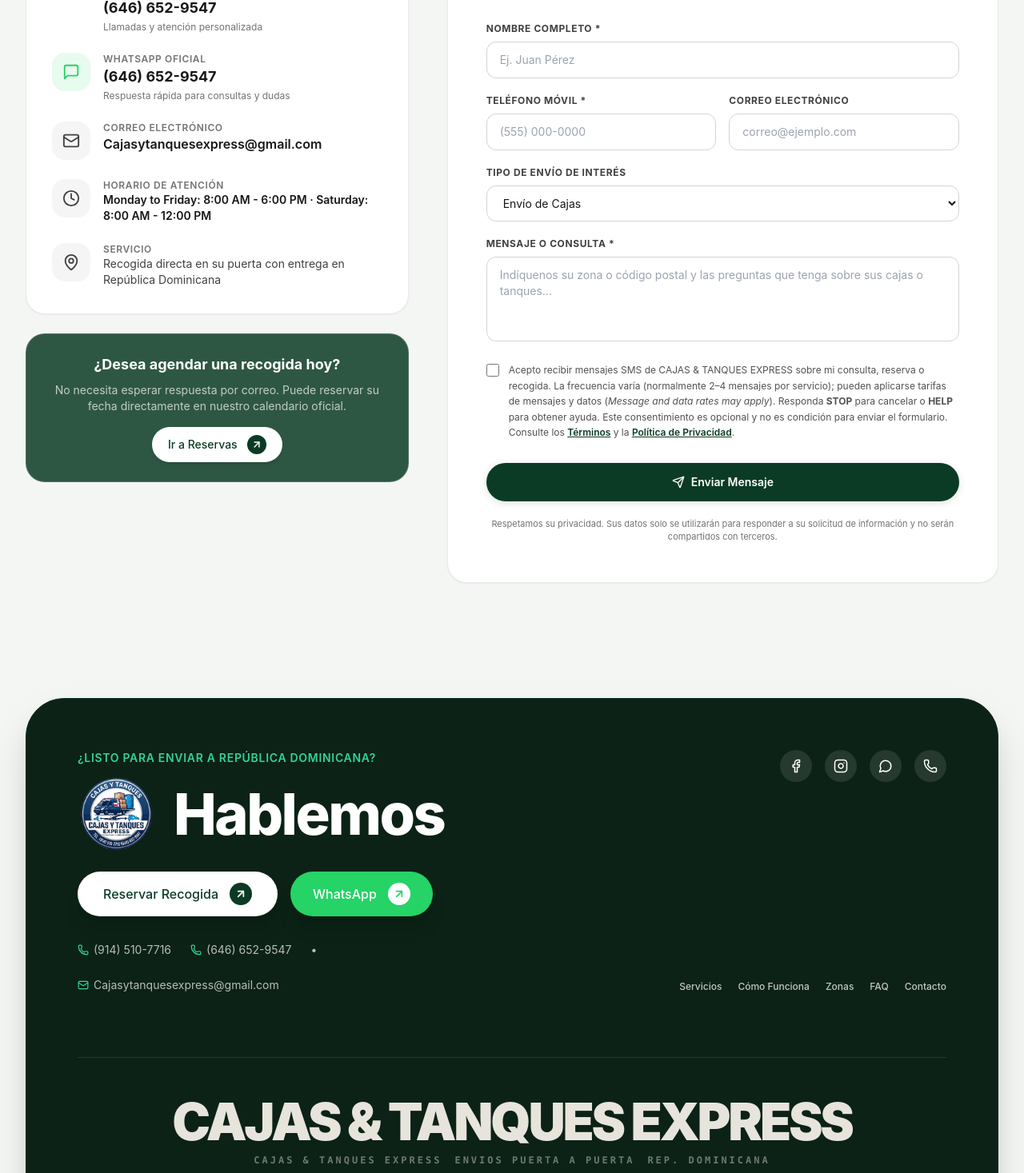
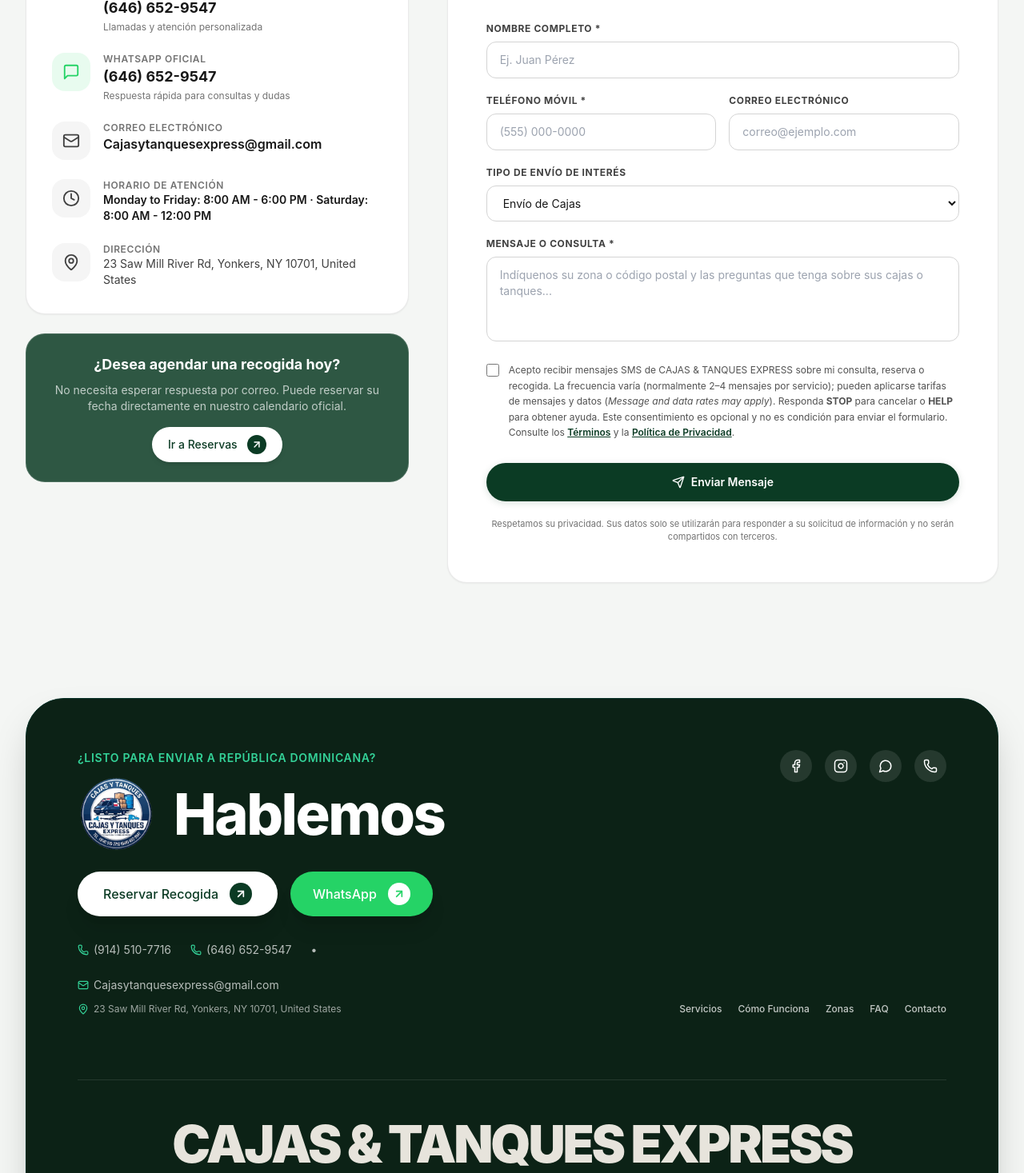
Before and after one commit to Hash-Overflow-bit/Cajas-Tanques-Express-Website, a Next.js app: page /contacto in a window 1280 px wide. Shown: the part 489-1956 px from the top of the page at 80% size. Built offline with nearby package versions, Linux system fonts and the light colour scheme.

Commit message:
chore: update business address

```diff
--- a/src/app/contacto/page.tsx
+++ b/src/app/contacto/page.tsx
@@ -164,10 +164,10 @@ export default function ContactoPage() {
                 </div>
                 <div>
                   <span className="text-xs font-semibold text-neutral-500 uppercase tracking-wider block">
-                    Servicio
+                    Dirección
                   </span>
                   <span className="text-sm text-neutral-700 block">
-                    Recogida directa en su puerta con entrega en República Dominicana
+                    {siteConfig.contact.address}
                   </span>
                 </div>
               </div>
--- a/src/app/privacidad/page.tsx
+++ b/src/app/privacidad/page.tsx
@@ -124,6 +124,7 @@ export default function PrivacidadPage() {
             </p>
             <div className="p-4 rounded-xl bg-canvas border border-neutral-200 text-sm">
               <p><strong>{siteConfig.name}</strong></p>
+              <p>Dirección: {siteConfig.contact.address}</p>
               <p>Correo de atención: <a href={`mailto:${siteConfig.contact.email}`} className="text-brand-900 font-semibold">{siteConfig.contact.email}</a></p>
               <p>Teléfono: <a href={`tel:${siteConfig.contact.phoneRaw}`} className="text-brand-900 font-semibold">{siteConfig.contact.phoneDisplay}</a> · <a href={`tel:${siteConfig.contact.phoneSecondaryRaw}`} className="text-brand-900 font-semibold">{siteConfig.contact.phoneSecondaryDisplay}</a></p>
               <p>Horario: {siteConfig.contact.hours}</p>
--- a/src/app/terminos/page.tsx
+++ b/src/app/terminos/page.tsx
@@ -134,7 +134,7 @@ export default function TerminosPage() {
               7. Canales de Consulta y Aclaraciones
             </h2>
             <p className="text-sm">
-              Si tiene dudas sobre las condiciones del servicio, puede comunicarse con nosotros por vía telefónica al <a href={`tel:${siteConfig.contact.phoneRaw}`} className="text-brand-900 font-bold">{siteConfig.contact.phoneDisplay}</a> o al <a href={`tel:${siteConfig.contact.phoneSecondaryRaw}`} className="text-brand-900 font-bold">{siteConfig.contact.phoneSecondaryDisplay}</a>, o por correo electrónico a <a href={`mailto:${siteConfig.contact.email}`} className="text-brand-900 font-bold">{siteConfig.contact.email}</a>.
+              Dirección: {siteConfig.contact.address}. Si tiene dudas sobre las condiciones del servicio, puede comunicarse con nosotros por vía telefónica al <a href={`tel:${siteConfig.contact.phoneRaw}`} className="text-brand-900 font-bold">{siteConfig.contact.phoneDisplay}</a> o al <a href={`tel:${siteConfig.contact.phoneSecondaryRaw}`} className="text-brand-900 font-bold">{siteConfig.contact.phoneSecondaryDisplay}</a>, o por correo electrónico a <a href={`mailto:${siteConfig.contact.email}`} className="text-brand-900 font-bold">{siteConfig.contact.email}</a>.
             </p>
           </div>
 
--- a/src/components/layout/Footer.tsx
+++ b/src/components/layout/Footer.tsx
@@ -5,7 +5,7 @@ import Link from "next/link";
 import Image from "next/image";
 import { siteConfig } from "@/config/site";
 import { PillButton } from "@/components/ui/PillButton";
-import { Phone, Mail, Facebook, Instagram, MessageCircle } from "lucide-react";
+import { Phone, Mail, Facebook, Instagram, MessageCircle, MapPin } from "lucide-react";
 
 export const Footer: React.FC = () => {
   return (
@@ -80,6 +80,10 @@ export const Footer: React.FC = () => {
                 <Mail size={14} className="text-emerald-400" />
                 {siteConfig.contact.email}
               </a>
+            </div>
+            <div className="mt-3 flex items-center gap-1.5 text-xs text-white/60">
+              <MapPin size={14} className="text-emerald-400 flex-shrink-0" />
+              <span>{siteConfig.contact.address}</span>
             </div>
           </div>
 
--- a/src/config/site.ts
+++ b/src/config/site.ts
@@ -42,7 +42,7 @@ export const siteConfig: SiteConfig = {
     whatsappNumber: "16466529547",
     whatsappDisplay: "(646) 652-9547",
     email: "Cajasytanquesexpress@gmail.com",
-    address: "Servicio de recogida a domicilio",
+    address: "23 Saw Mill River Rd, Yonkers, NY 10701, United States",
     hours: "Monday to Friday: 8:00 AM - 6:00 PM · Saturday: 8:00 AM - 12:00 PM",
   },
   social: {
```
